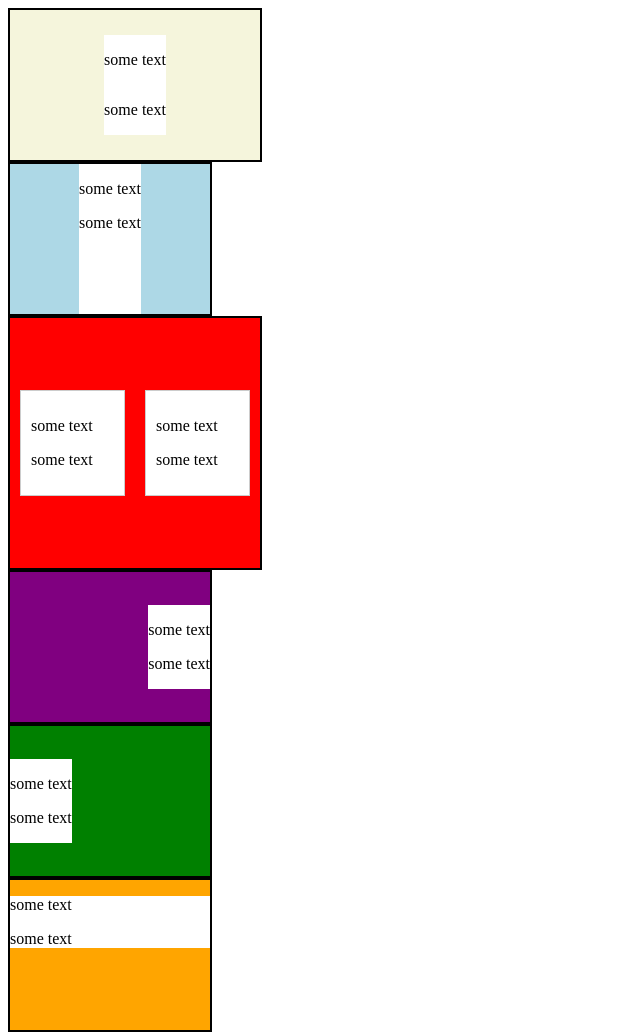
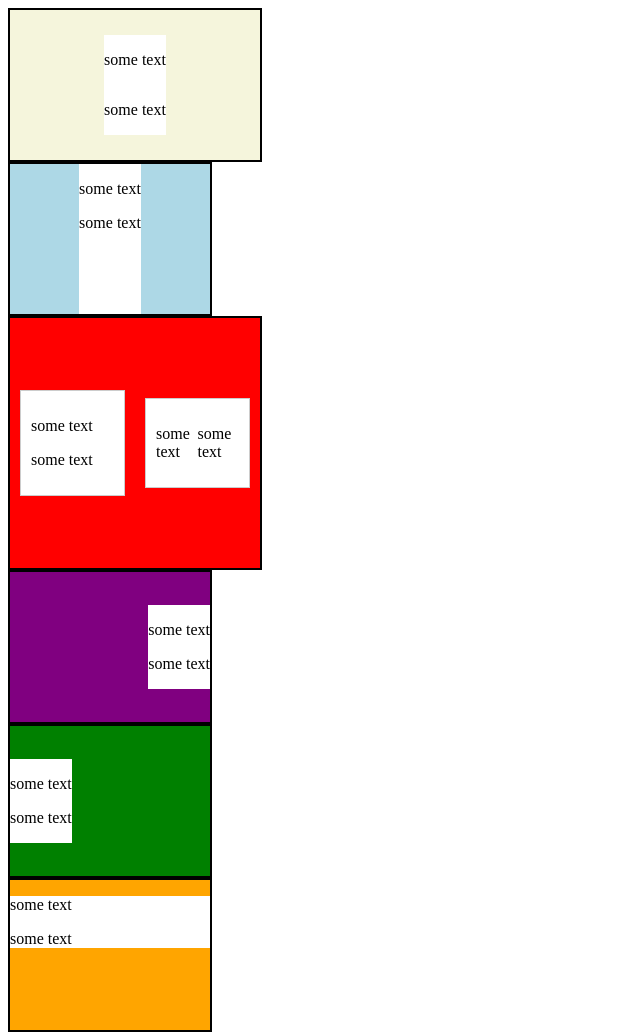
Before and after one commit to DanielleFiene/flexbox-items, a plain HTML site: page index.html in a window 1280 px wide. Shown: the whole page, without its empty margins (0-640 px from the left). Drawn offline with Linux system fonts and the light colour scheme.

Commit message:
Update index.html

```diff
--- a/index.html
+++ b/index.html
@@ -24,7 +24,7 @@
             <p>some text</p>
             <p>some text</p>
          </div>
-         <div class="box3-inside">
+         <div class="box3-inside2">
             <p>some text</p>
             <p>some text</p>
          </div>
```
